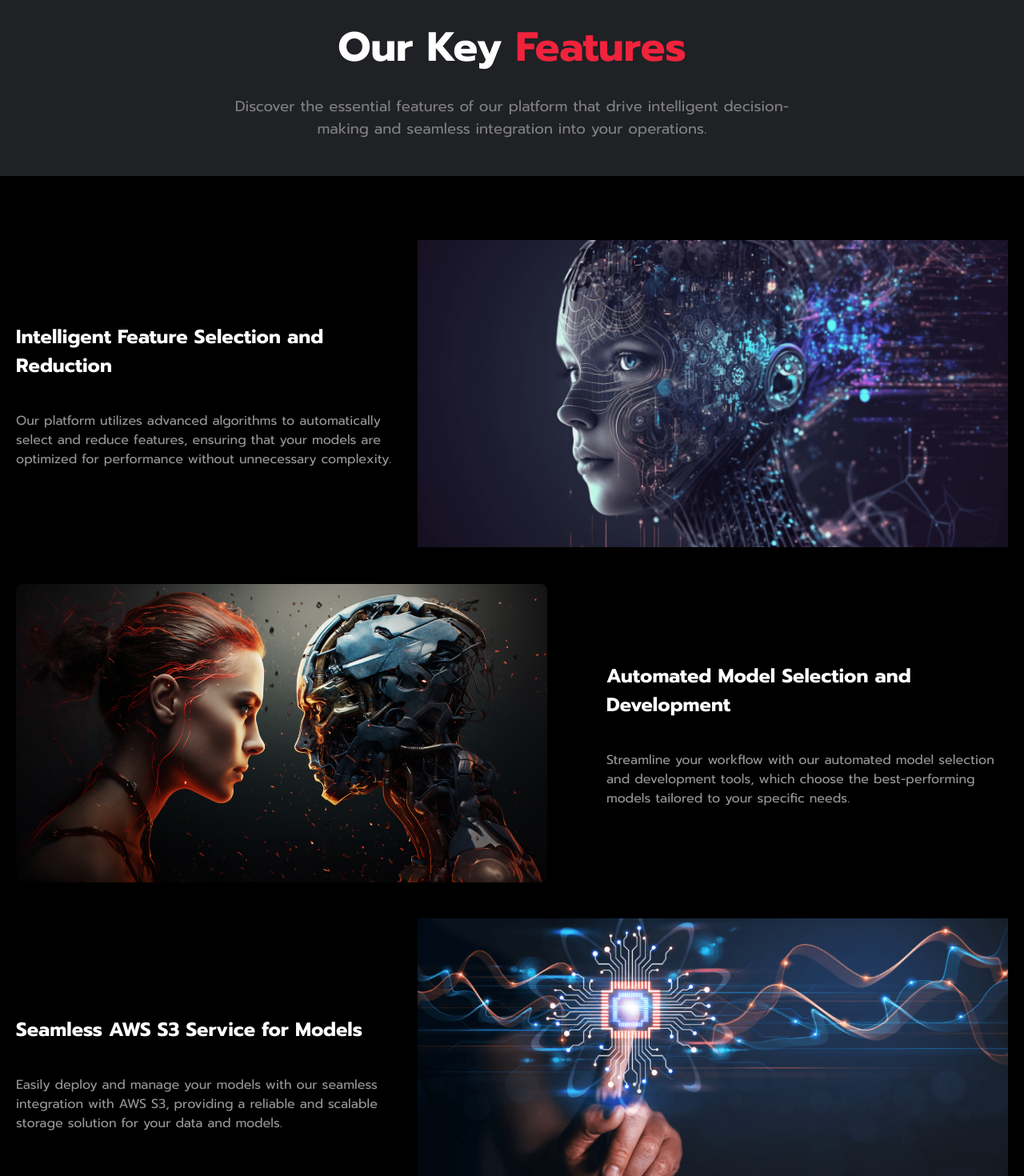
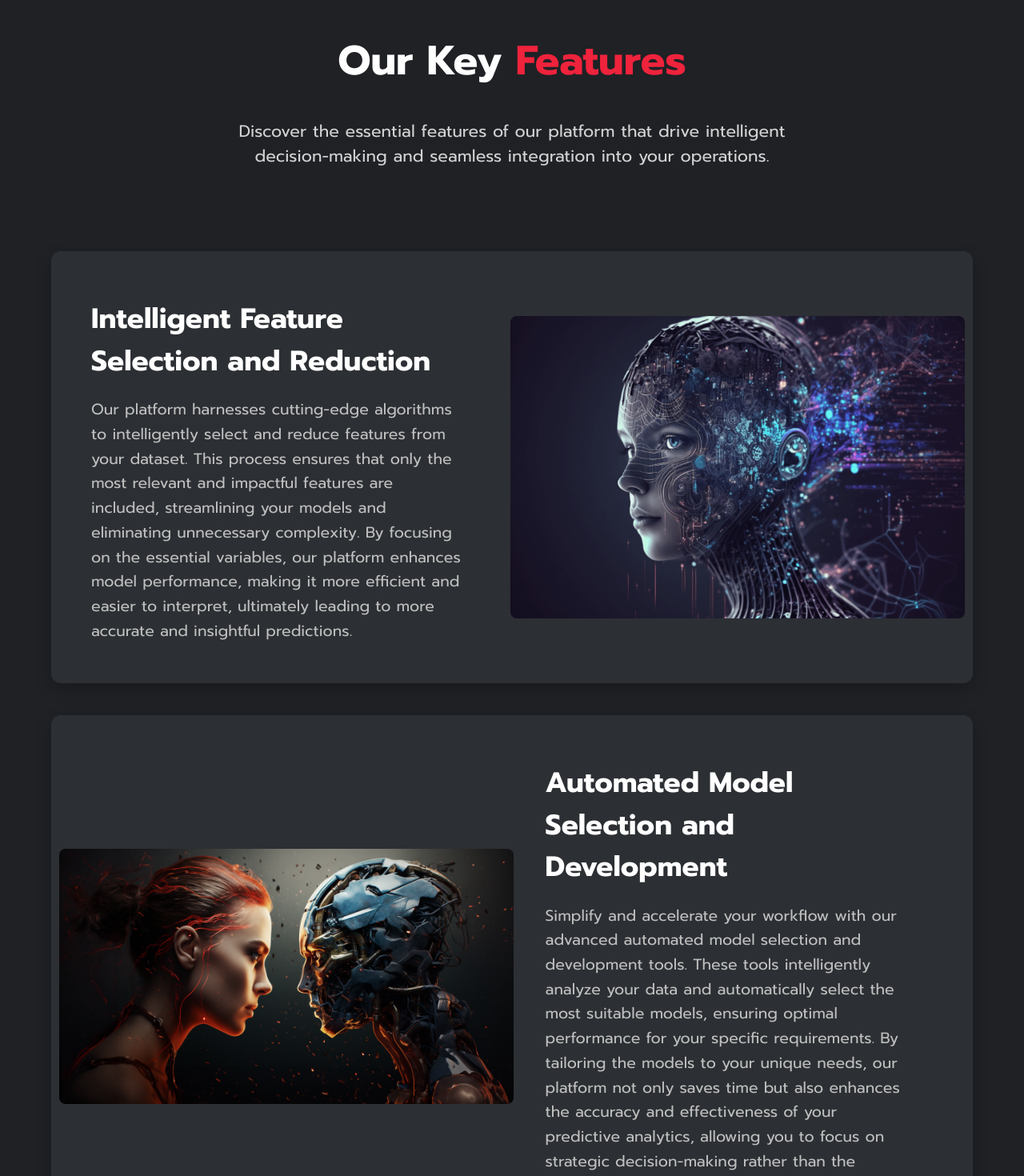
Before and after one commit to Nancy-30/darkflow, a React (Vite) app in the folder frontend/my-app/: page / in a window 1280 px wide. Shown: the part 860-2330 px from the top of the page at 80% size. Built offline with nearby package versions, Linux system fonts and the light colour scheme; a web font is replaced by a local one.

Commit message:
landing page update

```diff
--- a/frontend/my-app/src/components/Section2.css
+++ b/frontend/my-app/src/components/Section2.css
@@ -15,10 +15,10 @@
     display: flex;
     flex-direction: column;
     align-items: center;
-    padding-bottom: 80px;
-    padding-top: 60px;
-    background-color: black;
+    padding: 60px 0 80px;
+    background-color: #1f2125; /* Darker background for a more modern look */
     overflow-x: hidden; /* Prevent horizontal overflow */
+    margin-top: -22px;
 }
 
 .card_section {
@@ -26,18 +26,19 @@
     flex-direction: row;
     align-items: center;
     justify-content: space-between;
-    width: 100%;
-    max-width: 100%;
-    margin: 0 15px 40px 15px;
-    padding: 20px;
-    background-color: #000000;
-    border-radius: 8px;
+    width: 90%; /* Reduce width to give more space on the sides */
+    margin: 0 auto 40px auto; /* Center-align the cards with margin */
+    padding: 30px; /* Increased padding for a more spacious feel */
+    background-color: #2c2f33; /* Slightly lighter background for contrast */
+    border-radius: 12px; /* Softer corners */
+    box-shadow: 0 8px 20px rgba(0, 0, 0, 0.2); /* Add a subtle shadow */
     overflow: hidden;
-    height: 30vw;
+    height: auto; /* Let the content define the height */
     box-sizing: border-box;
     opacity: 0; /* Start invisible for animation */
     transform: translateY(50px); /* Start from below */
     animation: slideUp 0.6s ease-out forwards; /* Apply animation */
+    transition: transform 0.3s ease, opacity 0.3s ease; /* Smooth transitions */
 }
 
 /* For even cards: text on the left, image on the right */
@@ -47,33 +48,57 @@
 
 /* Text section styles */
 .text_section {
-    width: 40%;
-    padding-right: 10px;
+    width: 45%; /* Increase width slightly for more balanced text and image */
+    padding-right: 40px; /* Add more padding for text spacing */
+    padding-left: 20px; /* Consistent padding on the left */
+    color: #ffffff; /* White text for better readability */
+}
+
+.text_section h2 {
+    max-width: 480px;
+    font-size: 2.2rem; /* Larger heading */
+    margin-bottom: 20px; /* Add space below the heading */
+    color: #ffffff; /* Add a pop of color to the headings */
+    margin-bottom: -20px;
+}
+
+.text_section p {
+    line-height: 1.6; /* Improve readability with increased line-height */
+    font-size: 1.2rem; /* Slightly larger text for better readability */
 }
 
 /* Image section styles */
 .image_section {
-    width: 60%;
+    width: 55%; /* Adjust the image section width for balance */
     display: flex;
-    justify-content: flex-start;
+    justify-content: center; /* Center the image */
+    margin-left: -20px; /* Adjust margin for a better fit */
+    margin-right: -20px; /* Adjust margin for a better fit */
+    overflow: hidden;
 }
 
 .image_section img {
-    max-width: 100%;
+    width: 100%;
     height: auto;
-    border-radius: 8px;
+    border-radius: 8px; /* Add slight rounding to the image corners */
+    transition: transform 0.3s ease; /* Smooth hover effect */
+}
+
+.image_section img:hover {
+    transform: scale(1.05); /* Slight zoom on hover */
 }
 
 /* Target specific images for resizing */
 .card_section:nth-child(2) .image_section img,
 .card_section:nth-child(4) .image_section img {
-    width: 90%; /* Decrease the width by 10% */
+    width: 100%; /* Set to 100% for full-width */
 }
 
 /* Additional styles for other sections */
 .details_section {
-    color: rgb(151, 151, 151);
+    color: rgb(191, 191, 191); /* Light grey text for better contrast */
     margin-top: 3vw;
+    font-size: 1.2rem; /* Slightly larger text */
 }
 
 .parent_section {
@@ -82,22 +107,24 @@
     justify-content: center;
     align-items: center;
     margin-bottom: 20px;
-    padding-top: 10px;
-    background: linear-gradient(rgb(31, 33, 37) 0%, rgb(31, 33, 37) 100%);
-    height: 18vw;
+    padding-top: 20px; /* Increase padding for better spacing */
+    /* background: linear-gradient(rgb(41, 44, 51) 0%, rgb(41, 44, 51) 100%); */
+    background-color: #1f2125ff;
+    height: 20vw; /* Increase height for a more prominent header */
 }
 
 .details_header_section {
     text-align: center;
     max-width: 700px;
-    color: grey;
-    font-size: 1.15rem;
+    color: lightgrey; /* Lighter grey for the header */
+    font-size: 1.3rem; /* Slightly larger text for emphasis */
     position: relative;
-    top: -20px;
+    top: -10px;
+    padding: 0 20px; /* Add padding for proper spacing */
 }
 
 .header_section span {
-    color: #ef233c;
+    color: #ef233c; /* Consistent color theme */
 }
 
 /* Add the visible class for animation effect */
@@ -106,3 +133,11 @@
     transform: translateY(0); /* Ensures the element is at its normal position */
     animation: slideUp 0.6s ease-out forwards; /* Apply animation */
 }
+
+.text_even {
+    margin-left: 40px;
+}
+
+.text_odd {
+    margin-right: 40px;
+}
--- a/frontend/my-app/src/components/Section2.jsx
+++ b/frontend/my-app/src/components/Section2.jsx
@@ -35,36 +35,36 @@ const Section2 = React.forwardRef((props, ref) => {
       </div>
       <div className="container_section">
         <div ref={el => cardsRef.current[0] = el} className="card_section">
-          <div className="text_section">
+          <div className="text_section text_odd">
             <h2 className="heading_section">Intelligent Feature Selection and Reduction</h2>
-            <p className="details_section">Our platform utilizes advanced algorithms to automatically select and reduce features, ensuring that your models are optimized for performance without unnecessary complexity.</p>
+            <p className="details_section">Our platform harnesses cutting-edge algorithms to intelligently select and reduce features from your dataset. This process ensures that only the most relevant and impactful features are included, streamlining your models and eliminating unnecessary complexity. By focusing on the essential variables, our platform enhances model performance, making it more efficient and easier to interpret, ultimately leading to more accurate and insightful predictions.</p>
           </div>
           <div className="image_section">
             <img src="/ai.png" alt="Feature 1" />
           </div>
         </div>
         <div ref={el => cardsRef.current[1] = el} className="card_section">
-          <div className="text_section">
+          <div className="text_section text_even">
             <h2 className="heading_section">Automated Model Selection and Development</h2>
-            <p className="details_section">Streamline your workflow with our automated model selection and development tools, which choose the best-performing models tailored to your specific needs.</p>
+            <p className="details_section">Simplify and accelerate your workflow with our advanced automated model selection and development tools. These tools intelligently analyze your data and automatically select the most suitable models, ensuring optimal performance for your specific requirements. By tailoring the models to your unique needs, our platform not only saves time but also enhances the accuracy and effectiveness of your predictive analytics, allowing you to focus on strategic decision-making rather than the complexities of model development.</p>
           </div>
           <div className="image_section">
             <img src="/ai2.png" alt="Feature 2" />
           </div>
         </div>
         <div ref={el => cardsRef.current[2] = el} className="card_section">
-          <div className="text_section">
+          <div className="text_section text_odd">
             <h2 className="heading_section">Seamless AWS S3 Service for Models</h2>
-            <p className="details_section">Easily deploy and manage your models with our seamless integration with AWS S3, providing a reliable and scalable storage solution for your data and models.</p>
+            <p className="details_section">Effortlessly deploy, manage, and scale your models with our seamless integration into AWS S3. Our platform provides a robust and reliable storage solution that ensures your data and models are securely stored and easily accessible. With AWS S3's scalable architecture, you can efficiently handle growing volumes of data and models, allowing you to focus on innovation while we manage the complexities of storage and deployment.</p>
           </div>
           <div className="image_section">
             <img src="/ai3.png" alt="Feature 3" />
           </div>
         </div>
         <div ref={el => cardsRef.current[3] = el} className="card_section">
-          <div className="text_section">
+          <div className="text_section text_even">
             <h2 className="heading_section">Smooth Integration onto Client Server</h2>
-            <p className="details_section">Our platform ensures a smooth and efficient integration process, enabling you to deploy models directly into your client applications with minimal effort and maximum compatibility.</p>
+            <p className="details_section">Our platform guarantees a seamless and efficient integration process, allowing you to deploy models directly into your client applications with ease. Designed for maximum compatibility, our solution minimizes the effort required to integrate sophisticated models into your existing infrastructure. Whether you're deploying on-premises or in the cloud, our platform ensures that your models are up and running quickly, reducing downtime and accelerating your time to market.</p>
           </div>
           <div className="image_section">
             <img src="/ai4.webp" alt="Feature 4" />
```
